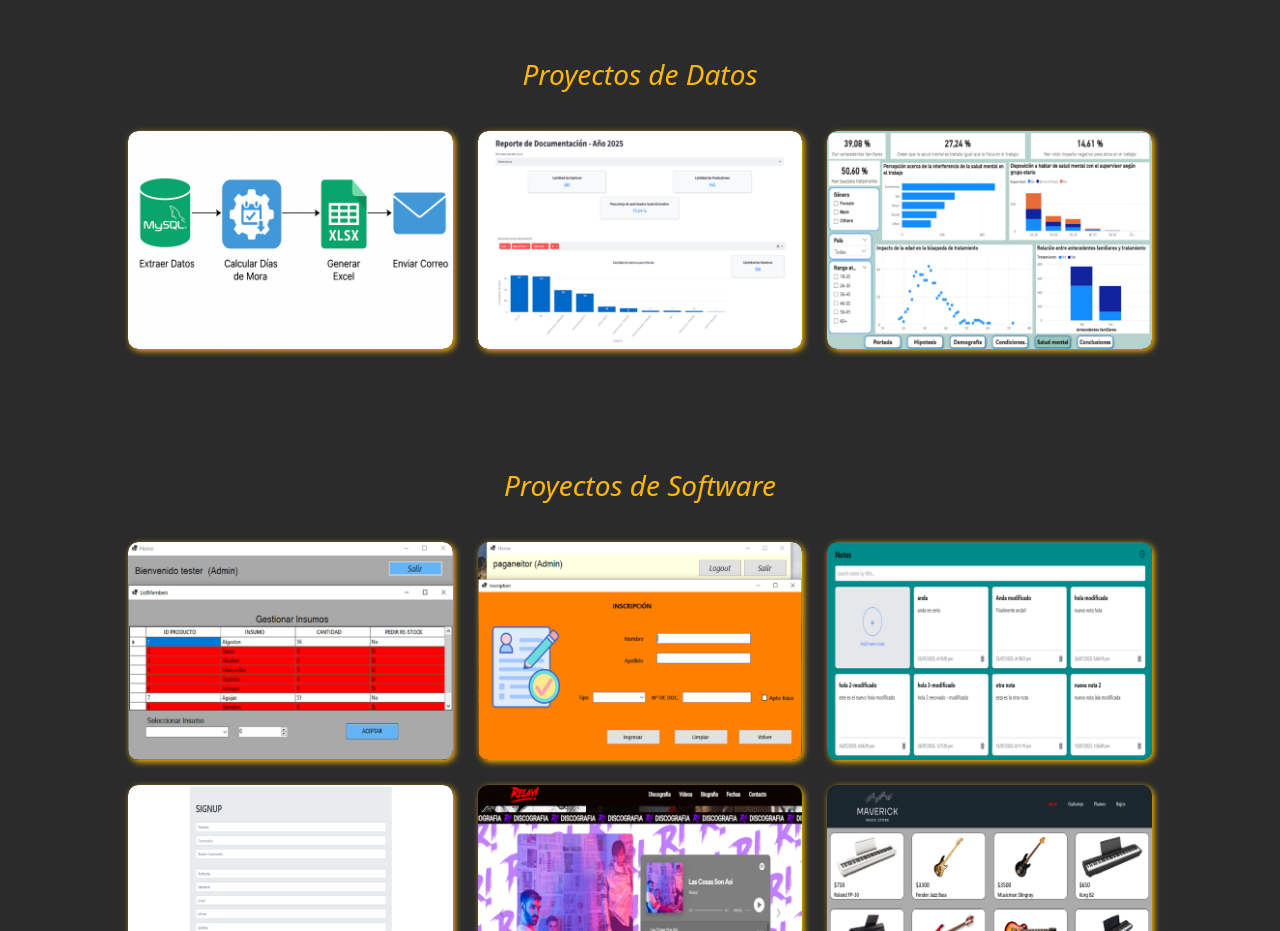
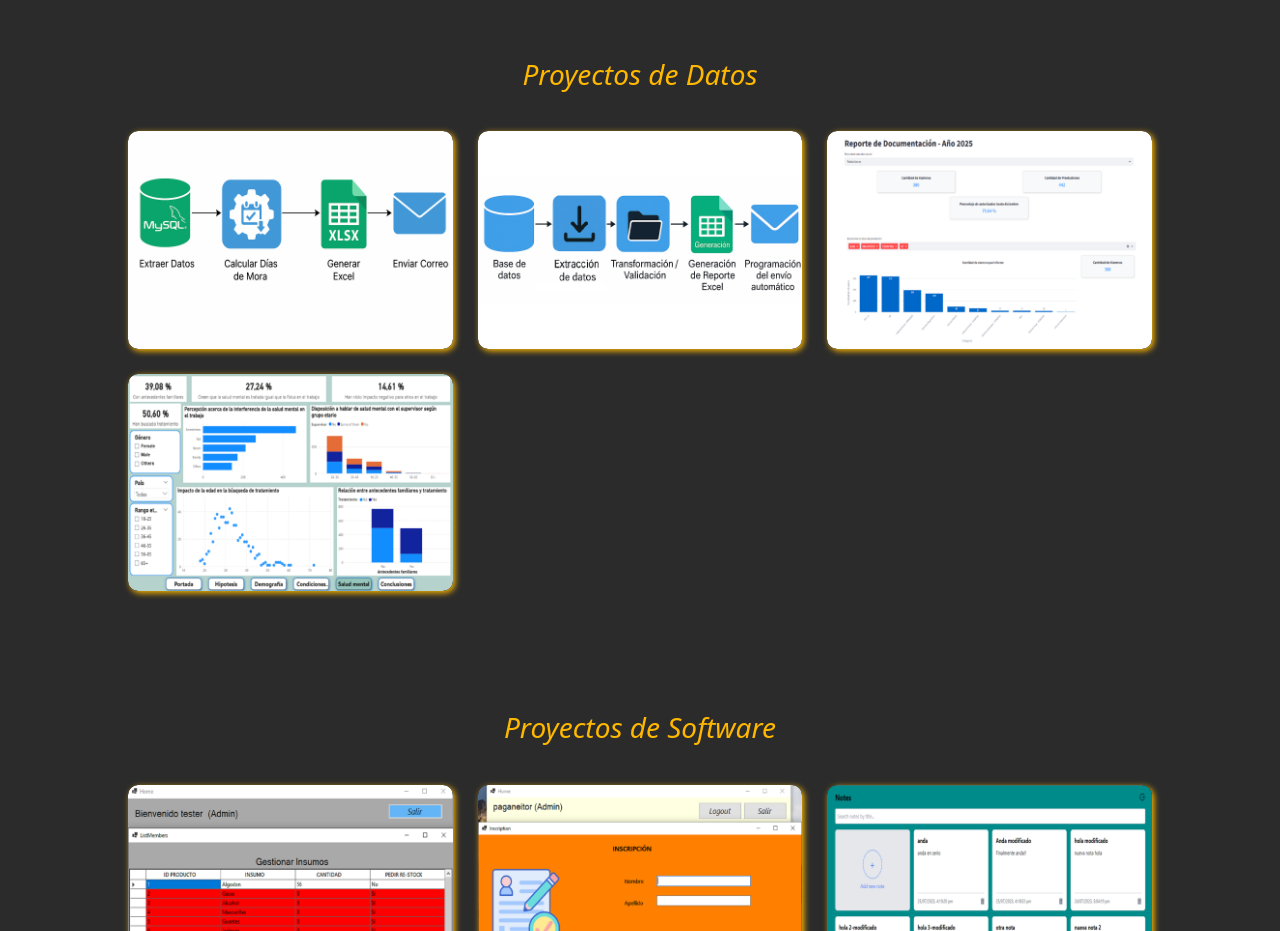
Before and after one commit to marianohlopez/portfolio, a React (Vite) app: page / in a window 1280 px wide. Shown: the part 2420-3351 px from the top of the page. Built offline with nearby package versions, Linux system fonts and the light colour scheme; no server answers.

Commit message:
add pipeline coordinacion

```diff
--- a/src/data/projects.js
+++ b/src/data/projects.js
@@ -4,7 +4,13 @@ export const pipelines = [
     image: "./assets/projects/pipeline-alertacont.png",
     githubLink: "https://github.com/marianohlopez/ailes-cont",
     alt: "Pipeline Alerta contable image"
-  }
+  },
+  {
+    name: "Pipeline Coordinación escolar",
+    image: "./assets/projects/pipeline-coordinacion.png",
+    githubLink: "https://github.com/marianohlopez/coordinacion-reporte_general",
+    alt: "Pipeline Coordinacion escolar image"
+  },
 ]
 
 export const webDashboards = [
```
Also changed, not shown: public/assets/projects/pipeline-coordinacion.png (added).
